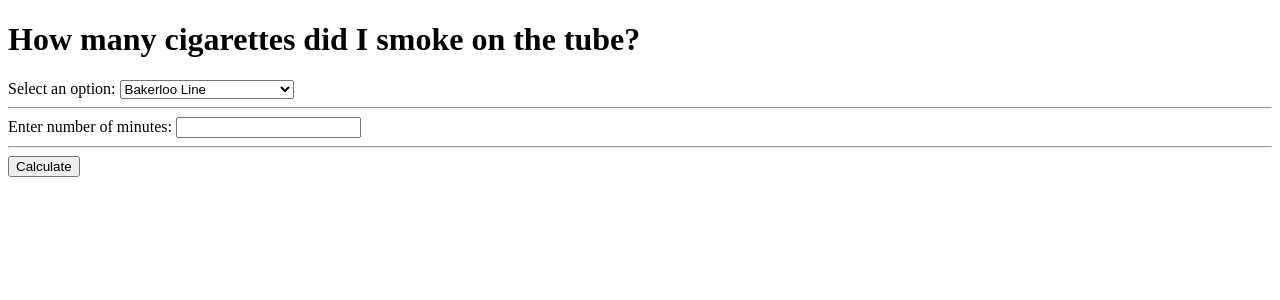
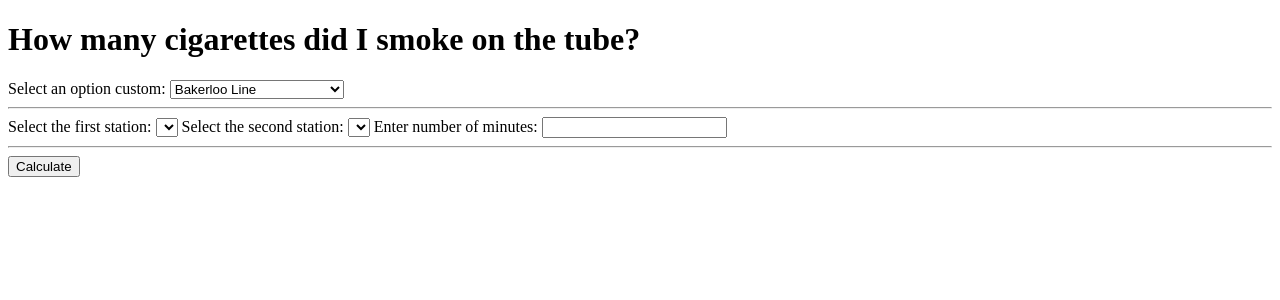
Before and after one commit to j-bernardi/lungdon-underground, a Flask app: page / in a window 1280 px wide. Shown: the top 300 px of the page. Run offline with Flask 2, Linux system fonts and the light colour scheme; lists and menus that the app fills with data are empty; parts of the project's set-up code (start-up, migrations or seed data) failed here and were passed over.

Commit message:
Updating app to use stations_between

```diff
--- a/api/app.py
+++ b/api/app.py
@@ -1,9 +1,9 @@
 import os
-from flask import Flask, request, render_template, redirect, url_for, session
+from flask import Flask, request, render_template, redirect, url_for, session, jsonify
 from flask_limiter import Limiter
 from flask_limiter.util import get_remote_address
 
-from api.convert import OPTIONS, conversion_formula, TYPE_KEY, TUBE_VAL
+from api.convert import conversion_formula
 from tube_data.tube_map import Map
 
 app = Flask(__name__, template_folder="templates")
@@ -40,9 +40,12 @@
 
     tube_map = Map()
 
-    RESULT_KEY = "result"  # This must match in the HTML file
+    # Keys that match those in the HTML file:
+    RESULT_KEY = "result"
     SELECTED_OPTION_KEY = "selected_option"
     MINUTES_KEY = "input_minutes"
+    STATION1_KEY = "station_1_option"
+    STATION2_KEY = "station_1_option"
 
     tube_line_options = [line.name for line in tube_map.lines.values()]
 
@@ -50,32 +53,54 @@
 
         # TODO validate this is in the "options" dictionary and is a string with no tags
         tube_line_select = request.form.get("tube_line_selector")
+        s1_select = request.form.get("station_1_selector")
+        s2_select = request.form.get("station_2_selector")
 
         # TODO validate this is an integer number with regex
         minutes = request.form.get("minutes")
 
-        if not (tube_line_select and minutes):
-            result = f"Invalid A: {minutes} B: {tube_line_select}"
+        if not (tube_line_select and s1_select and s2_select and minutes):
+            result = f"Invalid A: {minutes} B: {tube_line_select}, C: {s1_select}, D: {s2_select}"
 
-        result_tuple = conversion_formula(tube_line_select, minutes)
+        path_between = tube_map.stations_between(s1_select, s2_select, tube_line_select)
+        pm25_on_path = tube_map.get_pm25_of_path(path_between, tube_line_select)
+        result_tuple = conversion_formula(pm25_on_path, minutes)
 
         session[RESULT_KEY] = prettify_results(result_tuple)
         session[SELECTED_OPTION_KEY] = tube_line_select
         session[MINUTES_KEY] = minutes
+        session[STATION1_KEY] = minutes
+        session[STATION2_KEY] = minutes
 
         return redirect(url_for(HTML_FILE.split(".")[0]))
 
-    selected_option = session.pop(SELECTED_OPTION_KEY, None)  # was get
+    selected_line_option = session.pop(SELECTED_OPTION_KEY, None)  # was get
     selected_minutes = session.pop(MINUTES_KEY, None)  # was get
+    selected_s1 = session.pop(STATION1_KEY, None)  # was get
+    selected_s2 = session.pop(STATION2_KEY, None)  # was get
     result = session.pop(RESULT_KEY, None)
+
+    if selected_line_option:
+        if not selected_line_option:
+            print("SELECT", selected_line_option)
+        line_id = tube_map.line_name_to_id_lookup[selected_line_option]
+        s1_options = list(tube_map.lines[line_id].stations_on_line)
+        s2_options = list(tube_map.lines[line_id].stations_on_line)
+    else:
+        s1_options = []
+        s2_options = []
 
     # These kwargs must match those found in the HTML file
     return render_template(
         HTML_FILE,
         options=tube_line_options,
+        s1_options=s1_options,
+        s2_options=s2_options,
         result=result,
-        selected_option=selected_option,
+        selected_option=selected_line_option,
         selected_minutes=selected_minutes,
+        s1_selected_option=selected_s1,
+        s2_selected_option=selected_s2,
     )
 
 
@@ -83,6 +108,15 @@
 def about():
     return "About"
 
+@app.route('/get_stations', methods=['POST'])
+def get_stations():
+    tube_line = request.form['tube_line']
+    tube_map = Map()
+    print(tube_map.line_name_to_id_lookup)
+    line_id = tube_map.line_name_to_id_lookup[tube_line]
+    station_set = tube_map.lines[line_id].stations_on_line
+    stations = [station.name for station in station_set]
+    return jsonify(stations=stations)
 
 def prettify_results(result_tuple):
     """ TODO
@@ -98,9 +132,12 @@
     if any(r is None for r in result_tuple):
         return None
 
-    print(result_tuple)
 
-    result, cycle_result, urban_result, all_day_result, rod_result, extra_detail = result_tuple
+    try:
+        result, cycle_result, urban_result, all_day_result, rod_result, extra_detail = result_tuple
+    except Exception as e:
+        print(result_tuple)
+        raise e
 
     return_string = [f"<h2>{result:.2f} cigarettes smoked on this trip</h2>"]
 
--- a/api/convert.py
+++ b/api/convert.py
@@ -52,41 +52,23 @@
             f"Expected key {expected_key} not found in {k}: {item}")
 
 
-def conversion_formula(tube_path, minutes_spent):
+def conversion_formula(tube_path: list, minutes_spent: str):
 
-    if not tube_path:
-        return f"Invalid tube path {tube_path}"
-    elif tube_path not in AMBIENT_DATA:
-        return f"Invalid option {tube_path}"
-
-    try:
-        mins = float(minutes_spent)
-    except:
-        return "Invalid minutes: must be integer"
-
-    # TODO - this should now look up pm25 at each station
-    data_item = AMBIENT_DATA[tube_path]
-    #####################################################
-
-    extra_detail = ""
-
-    if data_item[MEAN_KEY] is None:
-        assert data_item[TYPE_KEY] == TUBE_VAL
-        tube_mean_exposure = AMBIENT_DATA[AVERAGE_TUBE_ITEM_KEY][MEAN_KEY]
-        extra_detail += "used default value as no data found"
-    else:
-        tube_mean_exposure = data_item[MEAN_KEY]
-
+    # TODO could be integral of time at each station
+    tube_mean_exposure = sum(tube_path) / len(tube_path)
     cycle_mean_exposure = AMBIENT_DATA[ROADSIDE_ITEM_KEY][MEAN_KEY]
     urban_mean_exposure = AMBIENT_DATA[URBAN_BACKGROUND_ITEM_KEY][MEAN_KEY]
+
+    mins = float(minutes_spent)
 
     frac_mins = mins / (24. * 60.)
 
     result_cigs = CIGARETTES_FOR_ALL_DAY_TUBE(tube_mean_exposure) * frac_mins
+
     cycle_result_cigs = CIGARETTES_FOR_ALL_DAY_TUBE(cycle_mean_exposure) * frac_mins
     urban_result_cigs = CIGARETTES_FOR_ALL_DAY_TUBE(urban_mean_exposure) * frac_mins
     all_day_result = CIGARETTES_FOR_ALL_DAY_TUBE(urban_mean_exposure)
-    rest_of_day_result_cigs = ((24. * 60. - mins) / (24 * 60)) * CIGARETTES_FOR_ALL_DAY_TUBE(urban_mean_exposure)
+    rest_of_day_result_cigs = ((24. * 60. - mins) / (24. * 60.)) * CIGARETTES_FOR_ALL_DAY_TUBE(urban_mean_exposure)
 
+    extra_detail = ""
     return result_cigs, cycle_result_cigs, urban_result_cigs, all_day_result, rest_of_day_result_cigs, extra_detail
-    # result, cycle_result, urban_result, all_day_result, rod_result, extra_detail
--- a/api/templates/index.html
+++ b/api/templates/index.html
@@ -8,7 +8,7 @@
 
     <form method="post">
 
-        <label for="tube_line">Select an option:</label>
+        <label for="tube_line_selector">Select an option custom:</label>
 
         <select id="tube_line_selector" name="tube_line_selector">
             {% if options %}
@@ -22,6 +22,30 @@
 
         <hr>
 
+        <label for="station_1_selector">Select the first station:</label>
+
+        <select id="station_1_selector" name="station_1_selector">
+            {% if station_1_options %}
+                {% for s1_option in station_1_options %}
+                <option value="{{ s1_option }}" {% if s1_option == s1_selected_option %}selected{% endif %}>
+                    {{ s1_option }}
+                </option>
+                {% endfor %}
+            {% endif %}
+        </select>
+
+        <label for="station_2_selector">Select the second station:</label>
+
+        <select id="station_2_selector" name="station_2_selector">
+            {% if station_2_options %}
+                {% for s2_option in station_2_options %}
+                <option value="{{ s2_option }}" {% if s2_option == s2_selected_option %}selected{% endif %}>
+                    {{ s2_option }}
+                </option>
+                {% endfor %}
+            {% endif %}
+        </select>
+
         <label for="minutes">Enter number of minutes:</label>
         <input type="number" id="minutes" name="minutes" {% if selected_minutes %}value="{{ selected_minutes }}"{% endif %}>
 
@@ -34,5 +58,29 @@
     {% if result %}
     {{ result|safe }}
     {% endif %}
+
+    <script src="https://code.jquery.com/jquery-3.6.0.min.js"></script>
+    <script>
+        $(document).ready(function() {
+            $("#tube_line_selector").change(function() {
+                var selectedLine = $(this).val();
+                $.post("/get_stations", {
+                    tube_line: selectedLine
+                }, function(data) {
+                    var stations = data.stations;
+                    var station1Selector = $("#station_1_selector");
+                    var station2Selector = $("#station_2_selector");
+
+                    station1Selector.empty();
+                    station2Selector.empty();
+
+                    $.each(stations, function(index, value) {
+                        station1Selector.append($('<option></option>').attr('value', value).text(value));
+                        station2Selector.append($('<option></option>').attr('value', value).text(value));
+                    });
+                });
+            });
+        });
+    </script>
 </body>
 </html>
--- a/tube_data/tube_map.py
+++ b/tube_data/tube_map.py
@@ -34,7 +34,8 @@
         datastore_path = os.path.join(this_filepath, "datastore")
         line_data_path = os.path.join(datastore_path, "lines.pickle")
         stations_data_path = os.path.join(datastore_path, "stations.pickle")
-        name_map_data_path = os.path.join(datastore_path, "namemap.pickle")
+        station_name_map_data_path = os.path.join(datastore_path, "station_namemap.pickle")
+        line_name_map_data_path = os.path.join(datastore_path, "line_namemap.pickle")
 
         if os.path.exists(datastore_path):
             with open(stations_data_path, "rb") as f:
@@ -43,14 +44,18 @@
             with open(line_data_path, "rb") as f:
                 self.lines = pickle.load(f)
 
-            with open(name_map_data_path, "rb") as f:
+            with open(station_name_map_data_path, "rb") as f:
                 self.station_name_id_lookup = pickle.load(f)
+
+            with open(line_name_map_data_path, "rb") as f:
+                self.line_name_to_id_lookup = pickle.load(f)
 
             return
 
         self.lines = {}
         self.stations = {}
         self.station_name_id_lookup = {}  # Map name to ID
+        self.line_name_to_id_lookup = {}  # Map name to ID
 
         print("Reading stations")
         with open(os.path.join(this_filepath, "stations.csv"), "r") as f:
@@ -80,6 +85,9 @@
 
         # Add all the lines to the object
         for _, line_row in lines_data.iterrows():
+
+            self.line_name_to_id_lookup[line_row["name"]] = line_row["line"]
+
             self.lines[line_row["line"]] = Line(
                 id=line_row["line"],
                 name=line_row["name"]
@@ -144,8 +152,11 @@
         with open(line_data_path, "wb") as f:
             pickle.dump(self.lines, f)
 
-        with open(name_map_data_path, "wb") as f:
+        with open(station_name_map_data_path, "wb") as f:
             pickle.dump(self.station_name_id_lookup, f)
+
+        with open(line_name_map_data_path, "wb") as f:
+            pickle.dump(self.line_name_to_id_lookup, f)
 
     def stations_between(self, station1_name, station2_name, station1_line_name):
         """Takes stations as names"""
```
